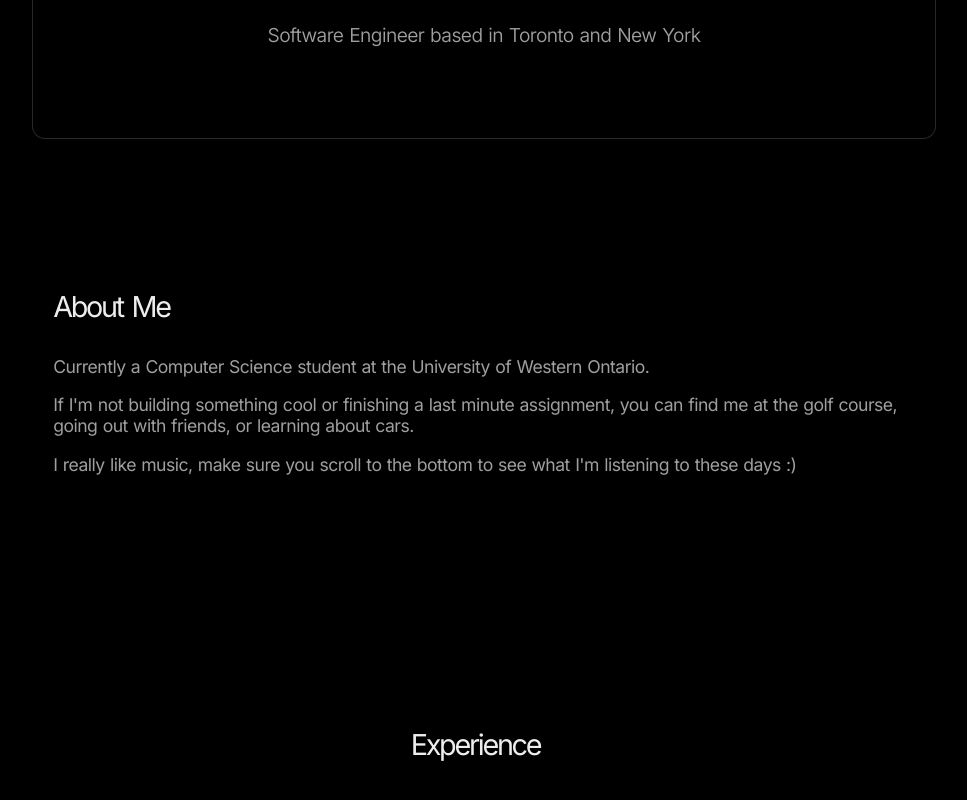
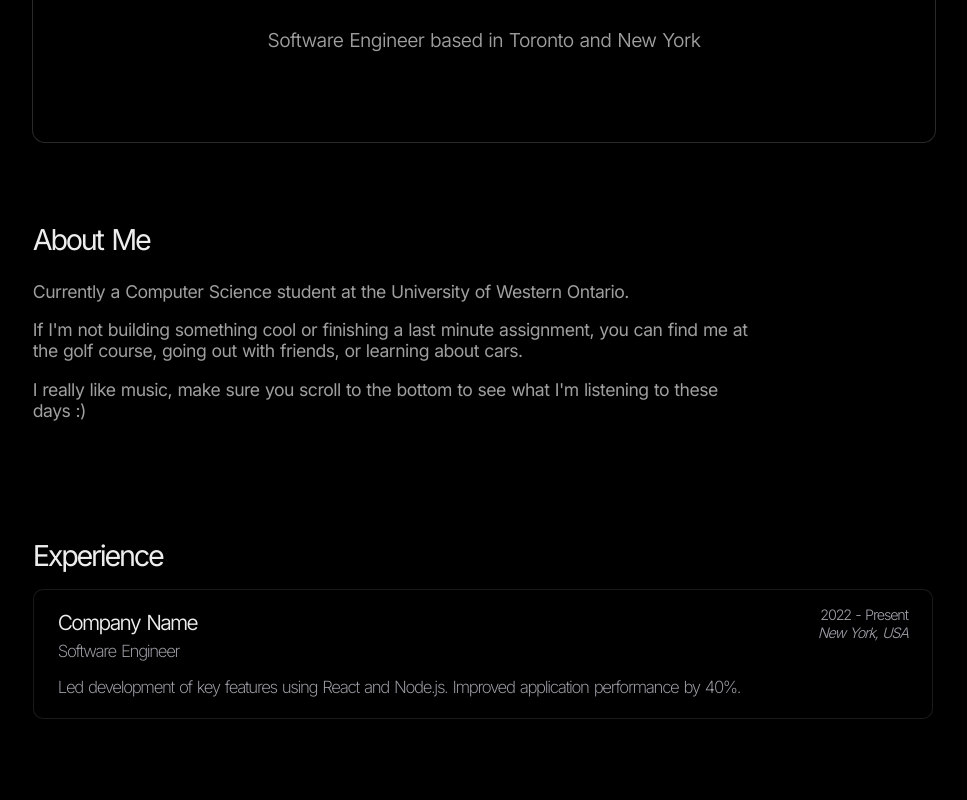
Before and after one commit to shaun-ahuja/personal-website, a React (Vite) app: page / in a window 1280 px wide. Shown: the part 370-1170 px from the top of the page, without its empty margins (156-1123 px from the left). Built offline with nearby package versions, Linux system fonts and the light colour scheme.

Commit message:
adding experience section, added experience card

```diff
--- a/src/App.jsx
+++ b/src/App.jsx
@@ -3,6 +3,9 @@ import Name from './components/Name.jsx'
 import Navbar from './components/Navbar.jsx'
 import About from './components/About.jsx'
 import Experience from './components/Experience.jsx'
+import ExperienceCard from './components/ExperienceCard.jsx'
+
+
 
 function App() {
   // const [count, setCount] = useState(0)
@@ -14,6 +17,7 @@ function App() {
       <About />
       <Experience />
 
+
     </>
   )
 }
--- a/src/components/Experience.jsx
+++ b/src/components/Experience.jsx
@@ -1,9 +1,12 @@
+import ExperienceCard from "./ExperienceCard";
+
 function Experience() {
     return (
         <div className="experience-container">
             <div className="experience-box">
 
                 <h2 className="experience-header">Experience</h2>
+                <ExperienceCard />
             </div>
         </div>
     );
--- /dev/null
+++ b/src/components/ExperienceCard.css
@@ -0,0 +1,98 @@
+* {
+    font-family: 'Inter', sans-serif;
+}
+
+.job-card {
+    display: flex;
+    flex-direction: column;
+    background-color: black;
+    border-radius: 10px;
+    padding-top: 1rem;
+    padding-left: 1.5rem;
+    padding-right: 1.5rem;
+    padding-bottom: 1rem;
+    /* aspect-ratio: 16 / 1; */
+    width: min(80vw, 900px);
+    max-width: 100%;
+    box-sizing: border-box;
+
+    align-items: flex-start;
+    text-align: left;
+    border: 1px solid rgba(255, 255, 255, 0.1);
+}
+
+.job-card:hover {
+    background-color: rgb(12, 12, 14);
+}
+
+.job-header {
+    display: flex;
+    justify-content: space-between;
+    align-items: center;
+    width: 100%;
+}
+
+.company {
+    color: rgb(237, 237, 237);
+    font-size: min(1.3rem, 8vw);
+    font-weight: 350;
+    letter-spacing: -0.08em;
+    word-spacing: 0.1em;
+    margin: 0;
+    line-height: 1;
+}
+
+.job-details {
+    display: flex;
+    flex-direction: column;
+    align-items: flex-end;
+    text-align: right;
+    line-height: 1;
+}
+
+.job-date {
+    color: rgb(161, 161, 170);
+    font-size: min(0.9rem, 8vw);
+    font-weight: 300;
+    letter-spacing: -0.08em;
+    word-spacing: 0.1em;
+    white-space: nowrap;
+    line-height: 1.3;
+    display: flex;
+    align-items: center;
+}
+
+.job-location {
+    color: rgb(161, 161, 170);
+    font-size: min(0.9rem, 8vw);
+    font-weight: 300;
+    letter-spacing: -0.08em;
+    word-spacing: 0.1em;
+    white-space: nowrap;
+    margin-top: 2px;
+}
+
+.job-title {
+    color: rgb(161, 161, 170);
+    font-size: min(1.05rem, 8vw);
+    font-weight: 250;
+    letter-spacing: -0.08em;
+    word-spacing: 0.1em;
+    margin: 0;
+    flex-shrink: 1;
+
+    padding-bottom: 2vh;
+}
+
+
+.job-description {
+    color: rgb(161, 161, 170);
+    font-size: min(1.05rem, 8vw);
+    font-weight: 250;
+    letter-spacing: -0.08em;
+    word-spacing: 0.1em;
+    margin: 0;
+    flex-shrink: 1;
+
+    padding-bottom: 0.7vh;
+}
--- /dev/null
+++ b/src/components/ExperienceCard.jsx
@@ -0,0 +1,26 @@
+import React from "react";
+import "./ExperienceCard.css"
+
+export const ExperienceCard = () => {
+    return (
+        <div className="job-card">
+            <div className="job-header">
+                <h3 className="company">Company Name</h3>
+                <div className="job-details">
+                    <span className="job-date">2022 - Present</span>
+                    <span className="job-location"><i>New York, USA</i></span>
+                </div>
+            </div>
+            <p className="job-title">Software Engineer</p>
+            <p className="job-description">
+                Led development of key features using React and Node.js. Improved application performance by 40%.
+            </p>
+        </div>
+
+
+
+    );
+
+}
+
+export default ExperienceCard
--- a/src/index.css
+++ b/src/index.css
@@ -156,31 +156,39 @@
   cursor: pointer;
 }
 
+
+
+
+
 .about-container,
 .experience-container {
   display: flex;
   flex-direction: column;
-  align-items: center;
-  justify-content: center;
-
+  align-items: flex-start;
+  justify-content: flex-start;
   aspect-ratio: 16 / 7;
-  width: min(80vw, 900px);
-
-  max-width: 90%;
-  /* padding: 1vh 2vw; */
-  padding-left: 3vw;
+  width: min(80vw, 800px);
+  /* Match the width of .box */
+  max-width: 80%;
+  box-sizing: border-box;
 }
 
-.about-header,
-.experience-header {
+/* .experience-box {
+  display: flex;
+  align-items: flex-start;
+  justify-content: flex-start;
+  width: 100%;
+} */
+
+.about-header {
   color: rgb(237, 237, 237);
   font-size: clamp(1rem, 3.5vw, 1.8rem);
   font-weight: 400;
   letter-spacing: -0.08em;
   word-spacing: 0.1em;
   font-family: 'Inter', sans-serif;
-  margin-bottom: 4vh;
 }
+
 
 
 .description-one,
@@ -195,9 +203,15 @@
   font-family: 'Inter', sans-serif;
 }
 
-
-
-
+.experience-header {
+  color: rgb(237, 237, 237);
+  font-size: clamp(1rem, 3.5vw, 1.8rem);
+  font-weight: 400;
+  letter-spacing: -0.08em;
+  word-spacing: 0.1em;
+  font-family: 'Inter', sans-serif;
+  margin-bottom: 2vh;
+}
 
 
 
```
